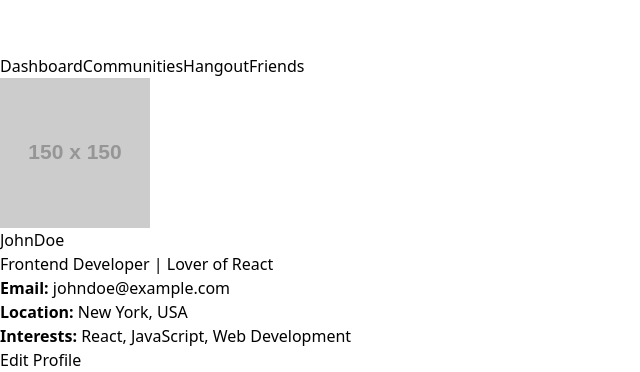
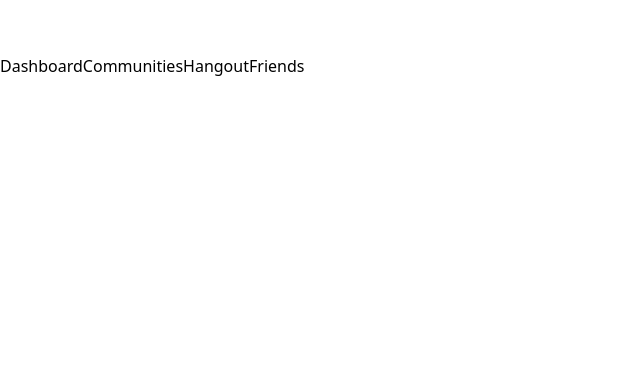
Before and after one commit to reaperxyndrome/UniVibe, a React (Vite) app: page /dashboard in a window 1280 px wide. Shown: the part 2050-2422 px from the top of the page, without its empty margins (0-640 px from the left). After the commit the page ends 2128 px from the top, so only its background shows below. Built offline with nearby package versions, Linux system fonts and the light colour scheme.

Commit message:
refactoring

```diff
--- a/src/Dashboard.jsx
+++ b/src/Dashboard.jsx
@@ -1,32 +1,13 @@
-// import React from 'react';
-import UserProfile from './UserProfile';
-// import FriendsList from './FriendsList';
-// import HangoutPlanner from './HangoutPlanner';
-// import MessagingSection from './MessagingSection';
-// import ActivityFeed from './ActivityFeed';
-// import Recommendations from './Recommendations';
-// import Notifications from './Notifications';
-import DashboardNavbar from './DashboardNavbar';
-import DashboardSidebar from './DashboardSidebar';
+import DashboardNavbar from "./DashboardNavbar";
+import DashboardSidebar from "./DashboardSidebar";
 
-function SocialDashboard() {
+function Dashboard() {
     return (
       <div className="flex flex-col h-screen overflow-hidden bg-gray-100">
           <DashboardNavbar></DashboardNavbar>
           <DashboardSidebar></DashboardSidebar>
-      <aside className="w-1/4 overflow-y-auto">
-        <UserProfile />
-        {/* <FriendsList /> */}
-        {/* <Notifications /> */}
-      </aside>
-      <main className="flex-1 overflow-y-auto"> {/* Main Content */}
-        {/* <HangoutPlanner /> */}
-        {/* <MessagingSection /> */}
-        {/* <ActivityFeed /> */}
-        {/* <Recommendations /> */}
-      </main>
       </div>
     );
   }
 
-export default SocialDashboard;
+  export default Dashboard;
```
Lines whose indentation alone changed are shown as unchanged.
